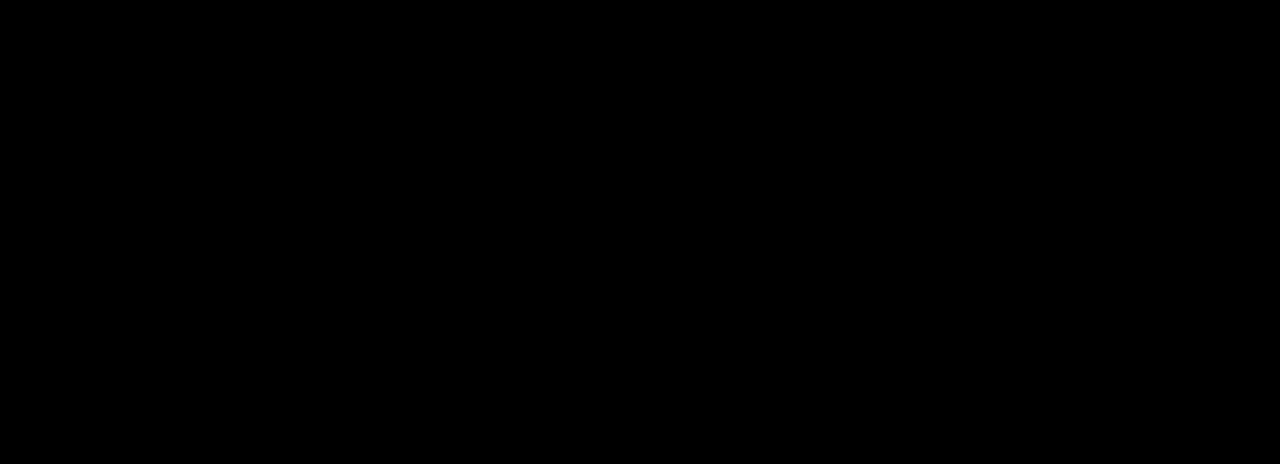
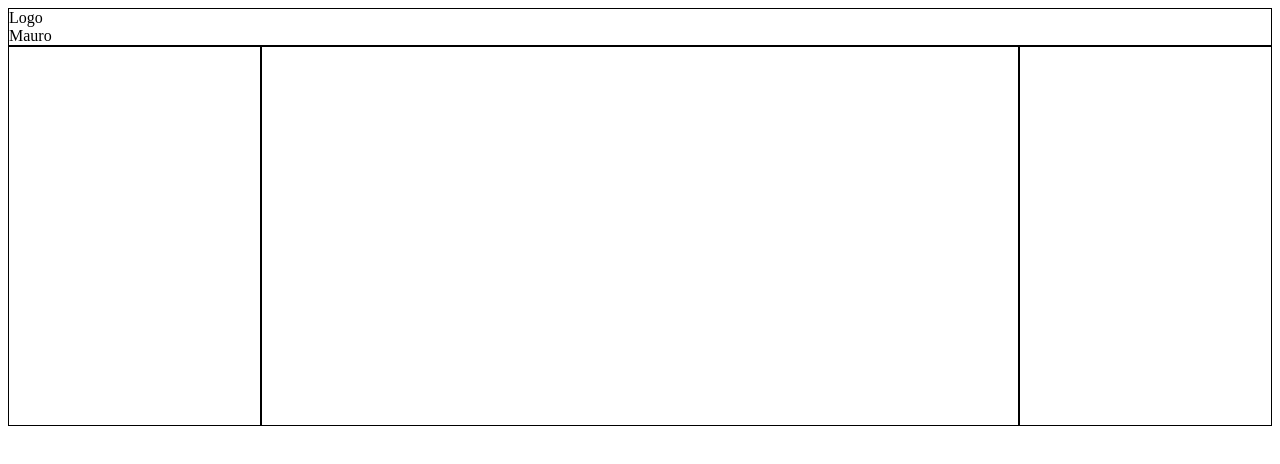
Before and after one commit to mauroagustin99/to-do-list, a website built with webpack: page src/index.html in a window 1280 px wide. Built offline with nearby package versions, Linux system fonts and the light colour scheme.

Commit message:
Add boilerplate

```diff
--- a/package.json
+++ b/package.json
@@ -18,5 +18,8 @@
     "webpack": "^5.91.0",
     "webpack-cli": "^5.1.4",
     "webpack-dev-server": "^5.0.4"
+  },
+  "dependencies": {
+    "date-fns": "^3.6.0"
   }
 }
--- a/src/index.html
+++ b/src/index.html
@@ -5,5 +5,13 @@
     <meta name="viewport" content="width=device-width, initial-scale=1.0" />
     <title>~To do List!~</title>
   </head>
-  <body></body>
+  <body>
+    <header>
+      <div class="logo">Logo</div>
+      <div class="author">Mauro</div>
+    </header>
+    <nav id="navigator"></nav>
+    <main id="tasks-container"></main>
+    <aside id="notes-container"></aside>
+  </body>
 </html>
--- a/src/index.js
+++ b/src/index.js
@@ -1,2 +1,31 @@
 import './style.css';
-console.log('Hello webpack');
+import {
+  format,
+  addDays,
+  subDays,
+  compareAsc,
+  differenceInDays,
+} from 'date-fns';
+
+const fechaActual = new Date();
+console.log('Fecha actual:', fechaActual);
+
+// Formatear la fecha actual
+const fechaFormateada = format(fechaActual, 'yyyy-MM-dd');
+console.log('Fecha formateada:', fechaFormateada);
+
+class ToDo {
+  constructor(task, dueDate, priority, state) {
+    this.task = task;
+    this.dueDate = dueDate;
+    this.priority = priority;
+    this.state = state;
+  }
+}
+
+class Note {
+  constructor(title, description) {
+    this.title = title;
+    this.description = description;
+  }
+}
--- a/src/style.css
+++ b/src/style.css
@@ -1,3 +1,14 @@
 body {
-  background-color: black;
+  background-color: #fff;
+  display: grid;
+  grid-template-columns: 1fr 3fr 1fr;
+  grid-template-rows: 1fr 10fr;
 }
+
+body > * {
+  border: 1px solid black;
+}
+
+header {
+  grid-column: 1/4;
+}
```
Also changed, not shown: 1 other file.
